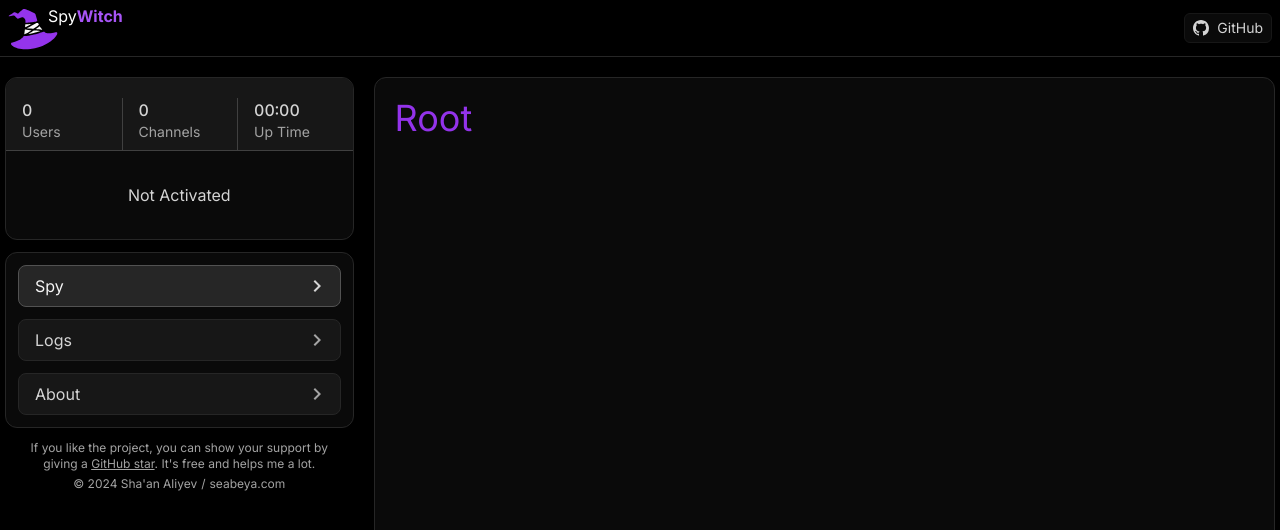
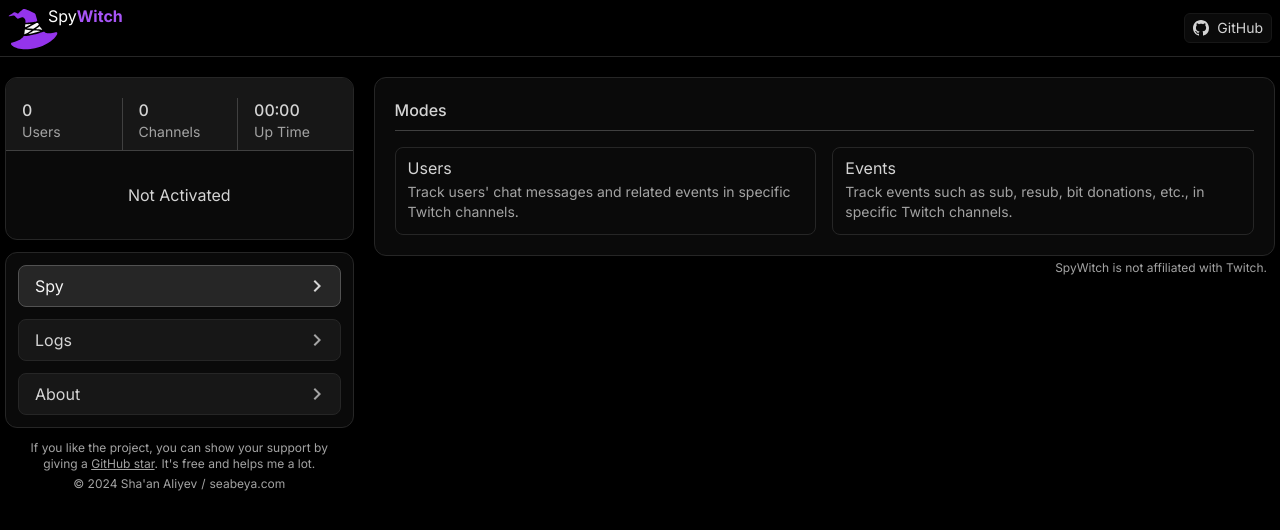
Before and after one commit to seabeya/spywitch, a Next.js app: page / in a window 1280 px wide. Shown: the top 530 px of the page. Built offline with nearby package versions, Linux system fonts and the light colour scheme.

Commit message:
Add spy page Modes section

```diff
--- a/src/app/(root)/page.tsx
+++ b/src/app/(root)/page.tsx
@@ -1,3 +1,9 @@
+import Modes from '@/components/sections/Modes';
+
 export default function Page() {
-  return <div className="h-[2000px] text-4xl text-purple-600">Root</div>;
+  return (
+    <>
+      <Modes />
+    </>
+  );
 }
--- /dev/null
+++ b/src/components/ModeBtn.tsx
@@ -0,0 +1,36 @@
+import clsx from 'clsx';
+
+type ModeBtnProps = {
+  label: string;
+  desc: string;
+};
+
+export default function ModeBtn({ label, desc }: ModeBtnProps) {
+  const isActive = false;
+
+  return (
+    <button
+      className={clsx(
+        'rounded-middle flex flex-col gap-[2px] overflow-hidden border border-brdr px-3 pb-3 pt-2 text-start hover:border-brdr-light',
+        {
+          '!border-brdr-active !bg-neutral-800': isActive,
+        },
+      )}
+    >
+      <span
+        className={clsx('text-sm text-txt-low xl:text-base', {
+          '!text-txt-light': isActive,
+        })}
+      >
+        {label}
+      </span>
+      <p
+        className={clsx('text-txt-lower text-xs xl:text-sm', {
+          '!text-txt-low': isActive,
+        })}
+      >
+        {desc}
+      </p>
+    </button>
+  );
+}
--- /dev/null
+++ b/src/components/sections/Modes.tsx
@@ -0,0 +1,25 @@
+import SectionArea from '@/components/sections/SectionArea';
+import ModeBtn from '@/components/ModeBtn';
+
+export const modes = [
+  {
+    name: 'Users',
+    desc: "Track users' chat messages and related events in specific Twitch channels.",
+  },
+  {
+    name: 'Events',
+    desc: 'Track events such as sub, resub, bit donations, etc., in specific Twitch channels.',
+  },
+];
+
+export default function Modes() {
+  return (
+    <SectionArea label="Modes">
+      <div className="grid grid-cols-1 grid-rows-2 gap-4 sm:grid-cols-2 sm:grid-rows-1">
+        {modes.map(({ name, desc }) => (
+          <ModeBtn key={name} label={name} desc={desc} />
+        ))}
+      </div>
+    </SectionArea>
+  );
+}
```
